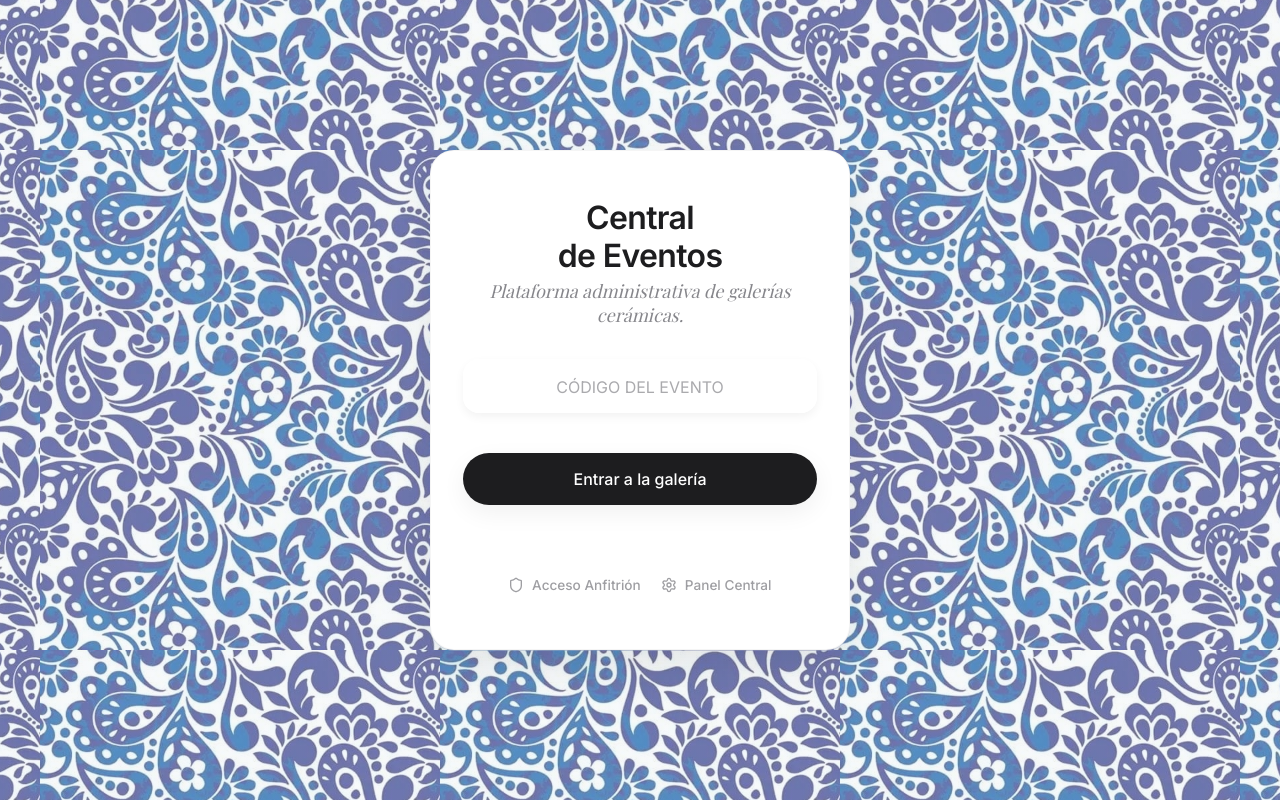
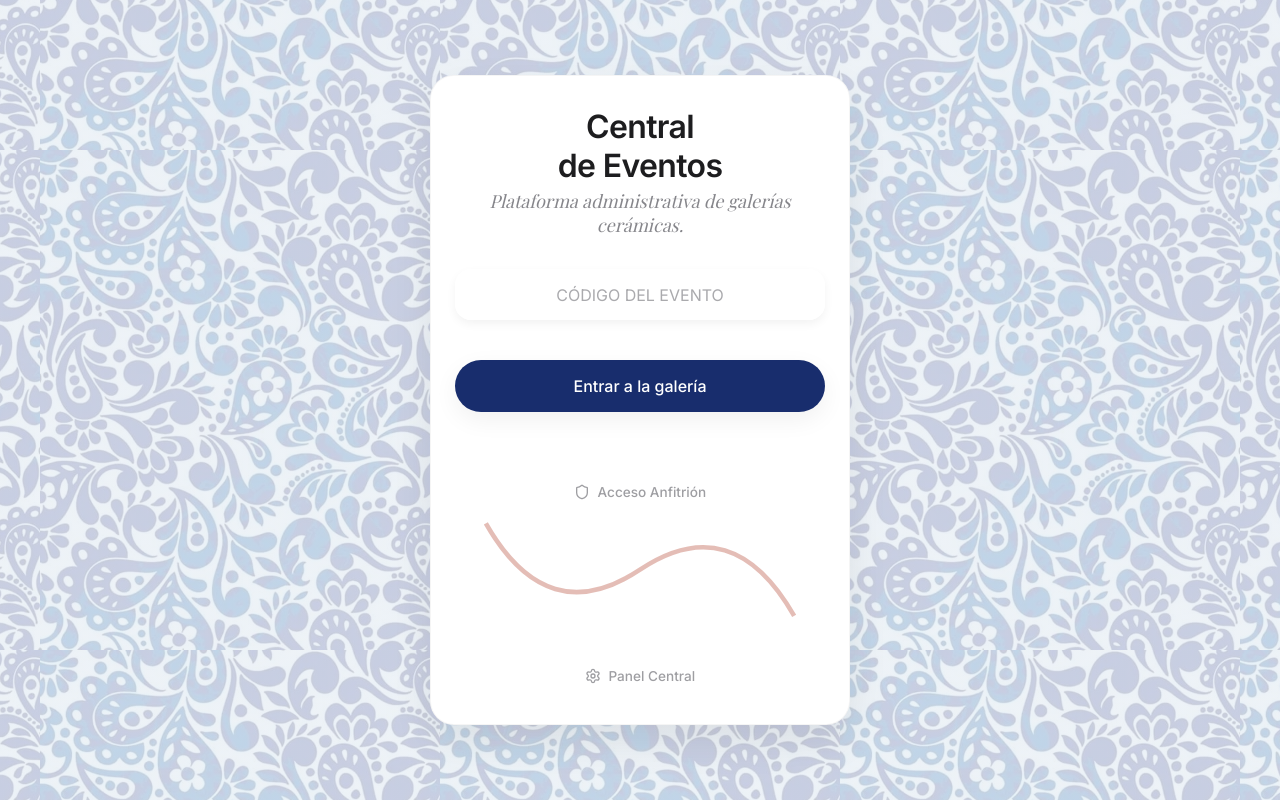
Before and after one commit to joaquinmarinoramirezreyes/Album, a React (Vite) app: page / in a window 1280 px wide. Built offline with nearby package versions, Linux system fonts and the light colour scheme; a web font is replaced by a local one.

Commit message:
style: refine login aesthetics, compact card, soften background, and improve button contrast

```diff
--- a/index.html
+++ b/index.html
@@ -24,12 +24,7 @@
        ═══════════════════════════════════════════════ -->
   <section id="screen-login" class="screen screen--active" aria-label="Acceso al álbum">
     <div class="login">
-      <div class="login__ornament" aria-hidden="true">
-        <svg viewBox="0 0 120 40" class="login__leaf">
-          <path d="M10 35 Q30 0 60 20 Q90 40 110 5" stroke="var(--color-terracotta)" stroke-width="1.5" fill="none" opacity=".45"/>
-          <path d="M15 30 Q40 5 65 22 Q85 35 105 10" stroke="var(--color-terracotta)" stroke-width="1" fill="none" opacity=".25"/>
-        </svg>
-      </div>
+
 
       <h1 class="login__title">Nuestro<br>Álbum</h1>
       <p class="login__subtitle">Ayúdanos a moldear nuestros recuerdos</p>
--- a/styles.css
+++ b/styles.css
@@ -123,7 +123,7 @@
   justify-content: center;
   min-height: 100dvh;
   background:
-    linear-gradient(rgba(var(--overlay-rgb), .35), rgba(var(--overlay-rgb), .35)),
+    linear-gradient(rgba(var(--overlay-rgb), 0.82), rgba(var(--overlay-rgb), 0.82)),
     var(--bg-pattern) center / 400px repeat;
 }
 
@@ -148,21 +148,11 @@
 }
 
 /* Ornaments */
-.login__ornament {
-  display: flex;
-  justify-content: center;
-  margin-bottom: var(--sp-5);
-}
 
-.login__ornament--bottom {
-  margin-top: var(--sp-6);
-  margin-bottom: 0;
-}
 
-.login__leaf {
-  width: 120px;
-  height: 40px;
-}
+
+
+
 
 /* Title */
 .login__title {
@@ -203,12 +193,7 @@
   outline: none;
 }
 
-.login__input::placeholder {
-  letter-spacing: 0;
-  color: var(--color-charcoal-light);
-  opacity: 0.6;
-  font-size: 0.875rem;
-}
+.login__input::placeholder { color: var(--color-text-secondary); opacity: 1; }
 
 .login__input--vip {
     font-size: 1.25rem !important;
@@ -354,7 +339,7 @@
   text-align: center;
   padding: var(--sp-8) var(--sp-5) var(--sp-6);
   background:
-    linear-gradient(rgba(var(--overlay-rgb), .45), rgba(var(--overlay-rgb), .45)),
+    linear-gradient(rgba(var(--overlay-rgb), 0.82), rgba(var(--overlay-rgb), 0.82)),
     var(--bg-pattern) center / 400px repeat;
 }
 
@@ -714,7 +699,7 @@
   border-top: 1px solid var(--color-divider);
   margin-top: var(--sp-6);
   background:
-    linear-gradient(rgba(var(--overlay-rgb), .45), rgba(var(--overlay-rgb), .45)),
+    linear-gradient(rgba(var(--overlay-rgb), 0.82), rgba(var(--overlay-rgb), 0.82)),
     var(--bg-pattern) center / 400px repeat;
 }
 
@@ -1282,7 +1267,7 @@
   background: var(--color-surface);
   border-radius: var(--radius-lg);
   box-shadow: var(--shadow-lg);
-  padding: var(--sp-8) var(--sp-6);
+  padding: var(--sp-6) var(--sp-5); margin-bottom: 0;
   width: 90%;
   max-width: 420px;
   text-align: center;
@@ -1315,7 +1300,7 @@
   border: 1px solid var(--color-divider);
   border-radius: var(--radius-md);
   font-family: var(--font-sans);
-  font-size: var(--text-base);
+  font-size: 16px;
   color: var(--color-text-primary);
   transition: border-color 0.2s ease, box-shadow 0.2s ease;
   outline: none;
@@ -1329,11 +1314,11 @@
 .login__input:focus {
   background-color: var(--color-surface);
   border-color: var(--color-accent);
-  box-shadow: 0 0 0 4px rgba(30, 56, 136, 0.1);
+  box-shadow: 0 0 0 3px color-mix(in srgb, var(--color-accent) 30%, transparent); border-color: var(--color-accent);
 }
 
 .login__input--vip {
-  font-size: var(--text-xl) !important;
+  font-size: 18px !important;
   font-weight: 600;
   letter-spacing: 0.1em;
   text-align: center !important;
@@ -1341,7 +1326,7 @@
 }
 
 .btn--primary {
-  background-color: var(--color-text-primary) !important;
+  background-color: color-mix(in srgb, var(--color-accent) 80%, black) !important;
   color: var(--color-surface) !important;
   font-family: var(--font-sans);
   font-weight: 500;
@@ -1362,6 +1347,3 @@
 }
 
 /* Esconder ornamentos para mantener estilo minimalista */
-.login__ornament {
-  display: none !important;
-}
```
